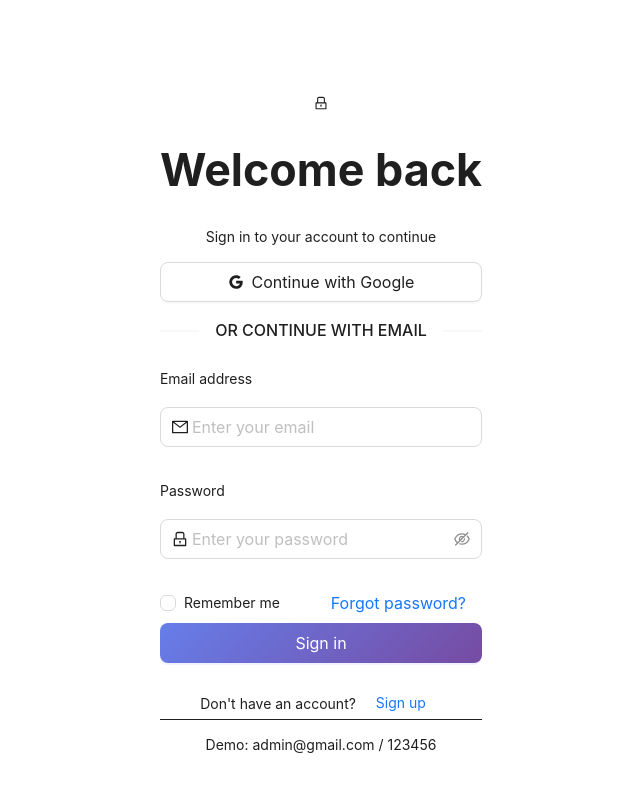
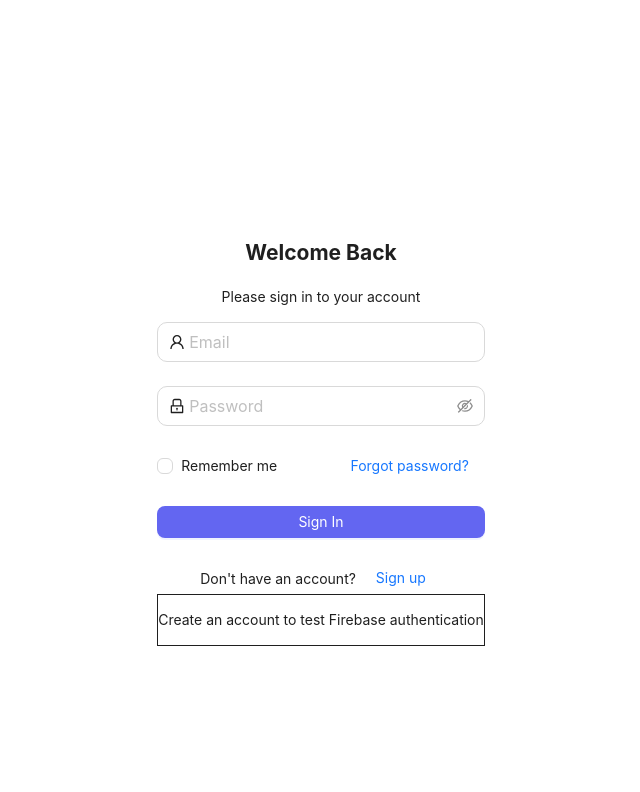
Before and after one commit to sankarkumark34/personal_tracker, a React (Vite) app: page / in a window 1280 px wide. Shown: the top 792 px of the page, without its empty margins (319-959 px from the left). Built offline with nearby package versions, Linux system fonts and the light colour scheme.

Commit message:
Refactor authentication components to streamline state management, enhance user experience with improved form handling, and integrate Firebase for login and signup processes. Remove Google OAuth functionality and update UI for consistency across forms.

```diff
--- a/src/components/auth/AuthContainer.tsx
+++ b/src/components/auth/AuthContainer.tsx
@@ -1,10 +1,9 @@
-import React, { useState, useEffect } from 'react';
-import { Card, message, Spin } from 'antd';
+import React, { useState } from 'react';
+import { Card } from 'antd';
 import LoginForm from './LoginForm';
 import SignUpForm from './SignUpForm';
 import ForgotPasswordForm from './ForgotPasswordForm';
 import type { AuthMode, User } from '../../types/auth';
-import { googleOAuthService } from '../../services/googleOAuthService';
 
 interface AuthContainerProps {
   onLogin: (user: User) => void;
@@ -12,57 +11,42 @@ interface AuthContainerProps {
 
 const AuthContainer: React.FC<AuthContainerProps> = ({ onLogin }) => {
   const [authMode, setAuthMode] = useState<AuthMode>('login');
-  const [isProcessingOAuth, setIsProcessingOAuth] = useState(false);
 
-  useEffect(() => {
-    // Check if this is an OAuth callback
-    if (googleOAuthService.isOAuthCallback()) {
-      setIsProcessingOAuth(true);
-      handleOAuthCallback();
-    }
-  }, []);
-
-  const handleOAuthCallback = async () => {
-    try {
-      const result = await googleOAuthService.handleCallback();
-
-      if (result.success && result.user) {
-        message.success(result.message);
-        console.log('OAuth login successful:', result.user);
-        onLogin(result.user);
-      } else {
-        message.error(result.message);
-      }
-
-      // Clean up URL parameters
-      googleOAuthService.cleanupUrl();
-    } catch (error) {
-      message.error('OAuth login failed. Please try again.');
-      console.error('OAuth callback error:', error);
-    } finally {
-      setIsProcessingOAuth(false);
-    }
-  };
+  const handleSwitchToLogin = () => setAuthMode('login');
+  const handleSwitchToSignUp = () => setAuthMode('signup');
+  const handleSwitchToForgotPassword = () => setAuthMode('forgot-password');
 
   const renderAuthForm = () => {
-    if (isProcessingOAuth) {
-      return (
-        <div className="text-center py-8">
-          <Spin size="large" />
-          <p className="mt-4 text-gray-600">Processing Google login...</p>
-        </div>
-      );
-    }
-
     switch (authMode) {
       case 'login':
-        return <LoginForm onSwitchMode={setAuthMode} onLogin={onLogin} />;
+        return (
+          <LoginForm
+            onLogin={onLogin}
+            onSwitchToSignUp={handleSwitchToSignUp}
+            onSwitchToForgotPassword={handleSwitchToForgotPassword}
+          />
+        );
       case 'signup':
-        return <SignUpForm onSwitchMode={setAuthMode} onLogin={onLogin} />;
+        return (
+          <SignUpForm
+            onLogin={onLogin}
+            onSwitchToLogin={handleSwitchToLogin}
+          />
+        );
       case 'forgot-password':
-        return <ForgotPasswordForm onSwitchMode={setAuthMode} />;
+        return (
+          <ForgotPasswordForm
+            onSwitchToLogin={handleSwitchToLogin}
+          />
+        );
       default:
-        return <LoginForm onSwitchMode={setAuthMode} onLogin={onLogin} />;
+        return (
+          <LoginForm
+            onLogin={onLogin}
+            onSwitchToSignUp={handleSwitchToSignUp}
+            onSwitchToForgotPassword={handleSwitchToForgotPassword}
+          />
+        );
     }
   };
 
--- a/src/components/auth/ForgotPasswordForm.tsx
+++ b/src/components/auth/ForgotPasswordForm.tsx
@@ -1,60 +1,77 @@
 import React, { useState } from 'react';
 import { Button, Form, Input, message } from 'antd';
 import { MailOutlined, ArrowLeftOutlined } from '@ant-design/icons';
-import type { AuthMode, ForgotPasswordData } from '../../types/auth';
-import { authService } from '../../services/authService';
+import type { ForgotPasswordData } from '../../types/auth';
+import { FirebaseAuthService } from '../../services/firebaseAuthService';
 
 interface ForgotPasswordFormProps {
-  onSwitchMode: (mode: AuthMode) => void;
+  onSwitchToLogin: () => void;
 }
 
-// Using ForgotPasswordData type from auth types
-type ForgotPasswordFormValues = ForgotPasswordData;
+const ForgotPasswordForm: React.FC<ForgotPasswordFormProps> = ({ onSwitchToLogin }) => {
+  const [loading, setLoading] = useState(false);
+  const [emailSent, setEmailSent] = useState(false);
 
-const ForgotPasswordForm: React.FC<ForgotPasswordFormProps> = ({ onSwitchMode }) => {
-  const [form] = Form.useForm();
-  const [loading, setLoading] = useState(false);
-
-  const handleSubmit = async (values: ForgotPasswordFormValues) => {
+  const handleSubmit = async (values: ForgotPasswordData) => {
     setLoading(true);
     try {
-      const result = await authService.forgotPassword(values);
-      if (result.success) {
-        message.success(result.message);
-        setTimeout(() => onSwitchMode('login'), 2000);
+      const response = await FirebaseAuthService.resetPassword(values.email);
+
+      if (response.success) {
+        message.success('Password reset email sent successfully!');
+        setEmailSent(true);
       } else {
-        message.error(result.message);
+        message.error(response.error || 'Failed to send reset email');
       }
-    } catch (error) {
+    } catch {
       message.error('Failed to send reset email. Please try again.');
-      console.error('Forgot password error:', error);
     } finally {
       setLoading(false);
     }
   };
 
+  if (emailSent) {
     return (
-    <div>
-      {/* Header with Icon */}
-      <div className="text-center mb-8">
-        <div className="inline-flex items-center justify-center w-12 h-12 bg-orange-100 rounded-xl mb-4">
-          <MailOutlined className="text-lg text-orange-600" />
+      <div className="w-full max-w-md mx-auto text-center">
+        <div className="mb-8">
+          <div className="inline-flex items-center justify-center w-16 h-16 bg-green-100 rounded-full mb-4">
+            <MailOutlined className="text-2xl text-green-600" />
           </div>
-        <h1 className="text-2xl font-semibold text-gray-900 mb-2">Reset your password</h1>
-        <p className="text-gray-500 text-sm">Enter your email address and we'll send you a reset link</p>
+          <h2 className="text-2xl font-semibold text-gray-800 mb-2">Check Your Email</h2>
+          <p className="text-gray-600">
+            We've sent a password reset link to your email address.
+            Please check your inbox and follow the instructions to reset your password.
+          </p>
         </div>
 
-      {/* Forgot Password Form */}
+        <Button
+          type="primary"
+          onClick={onSwitchToLogin}
+          className="w-full bg-blue-600 hover:bg-blue-700 border-blue-600 hover:border-blue-700 rounded-lg h-12 text-base font-medium"
+        >
+          Back to Sign In
+        </Button>
+      </div>
+    );
+  }
+
+  return (
+    <div className="w-full max-w-md mx-auto">
+      <div className="text-center mb-8">
+        <h2 className="text-2xl font-semibold text-gray-800 mb-2">Forgot Password</h2>
+        <p className="text-gray-600">
+          Enter your email address and we'll send you a link to reset your password
+        </p>
+      </div>
+
       <Form
-        form={form}
         name="forgot-password"
         onFinish={handleSubmit}
+        autoComplete="off"
         layout="vertical"
-        size="large"
-        requiredMark={false}
+        className="space-y-4"
       >
         <Form.Item
-          label={<span className="text-gray-700 text-sm font-medium">Email address</span>}
           name="email"
           rules={[
             { required: true, message: 'Please input your email!' },
@@ -63,43 +80,34 @@ const ForgotPasswordForm: React.FC<ForgotPasswordFormProps> = ({ onSwitchMode })
         >
           <Input
             prefix={<MailOutlined className="text-gray-400" />}
-            placeholder="Enter your email"
-            className="h-12 border-gray-300"
-            style={{ borderRadius: '8px' }}
+            placeholder="Email"
+            size="large"
+            className="rounded-lg"
           />
         </Form.Item>
 
-        {/* Submit Button */}
-        <Form.Item className="mt-6">
+        <Form.Item>
           <Button
             type="primary"
             htmlType="submit"
-            size="large"
-            block
             loading={loading}
-            className="h-12 font-medium"
-            style={{
-              borderRadius: '8px',
-              background: 'linear-gradient(135deg, #f59e0b 0%, #ef4444 100%)',
-              border: 'none'
-            }}
+            className="w-full bg-blue-600 hover:bg-blue-700 border-blue-600 hover:border-blue-700 rounded-lg h-12 text-base font-medium"
           >
-            Send reset email
+            Send Reset Link
           </Button>
         </Form.Item>
-      </Form>
 
-      {/* Back to Sign In Link */}
         <div className="text-center mt-6">
           <Button
             type="link"
-          onClick={() => onSwitchMode('login')}
+            onClick={onSwitchToLogin}
             icon={<ArrowLeftOutlined />}
-          className="p-0 text-blue-600 hover:text-blue-700 font-medium text-sm"
+            className="p-0 text-blue-600 hover:text-blue-800 font-medium"
           >
-          Back to sign in
+            Back to Sign In
           </Button>
         </div>
+      </Form>
     </div>
   );
 };
--- a/src/components/auth/LoginForm.tsx
+++ b/src/components/auth/LoginForm.tsx
@@ -1,101 +1,55 @@
 import React, { useState } from 'react';
-import { Button, Form, Input, Checkbox, Divider, message } from 'antd';
-import { LockOutlined, MailOutlined, GoogleOutlined } from '@ant-design/icons';
-import type { AuthMode, LoginCredentials, User } from '../../types/auth';
-import { authService } from '../../services/authService';
-import { googleOAuthService } from '../../services/googleOAuthService';
+import { Button, Form, Input, Checkbox, message } from 'antd';
+import { UserOutlined, LockOutlined } from '@ant-design/icons';
+import type { LoginCredentials, User } from '../../types/auth';
+import { FirebaseAuthService } from '../../services/firebaseAuthService';
 
 interface LoginFormProps {
-  onSwitchMode: (mode: AuthMode) => void;
   onLogin: (user: User) => void;
+  onSwitchToSignUp: () => void;
+  onSwitchToForgotPassword: () => void;
 }
 
-// Using LoginCredentials type from auth types
-type LoginFormValues = LoginCredentials & { remember: boolean };
-
-const LoginForm: React.FC<LoginFormProps> = ({ onSwitchMode, onLogin }) => {
-  const [form] = Form.useForm();
+const LoginForm: React.FC<LoginFormProps> = ({
+  onLogin,
+  onSwitchToSignUp,
+  onSwitchToForgotPassword
+}) => {
   const [loading, setLoading] = useState(false);
 
-  const handleSubmit = async (values: LoginFormValues) => {
+  const handleSubmit = async (values: LoginCredentials) => {
     setLoading(true);
     try {
-      const result = await authService.login(values);
-      if (result.success && result.user) {
-        message.success(result.message);
-        console.log('Logged in user:', result.user);
-        onLogin(result.user);
+      const response = await FirebaseAuthService.login(values);
+
+      if (response.success && response.user) {
+        message.success('Login successful!');
+        onLogin(response.user);
       } else {
-        message.error(result.message);
+        message.error(response.error || 'Login failed');
       }
-    } catch (error) {
+    } catch {
       message.error('Login failed. Please try again.');
-      console.error('Login error:', error);
     } finally {
       setLoading(false);
     }
   };
 
-  const handleGoogleLogin = async () => {
-    console.log('🔍 Google login button clicked - NEW CODE VERSION');
-    console.log('🔍 Current timestamp:', new Date().toISOString());
-    setLoading(true);
-    try {
-      console.log('🚀 Calling googleOAuthService.initiateLogin()');
-      console.log('🔍 googleOAuthService object:', googleOAuthService);
-      // Use real Google OAuth service
-      await googleOAuthService.initiateLogin();
-      console.log('✅ Google OAuth initiation successful');
-    } catch (error) {
-      console.error('❌ Google OAuth initiation failed:', error);
-      message.error('Failed to initiate Google login. Please try again.');
-      console.error('Google login error:', error);
-      setLoading(false);
-    }
-    // Note: setLoading(false) is not called here because the page will redirect
-  };
-
   return (
-    <div>
-      {/* Header with Icon */}
+    <div className="w-full max-w-md mx-auto">
       <div className="text-center mb-8">
-        <div className="inline-flex items-center justify-center w-12 h-12 bg-gray-100 rounded-xl mb-4">
-          <LockOutlined className="text-lg text-gray-600" />
-        </div>
-        <h1 className="text-2xl font-semibold text-gray-900 mb-2">Welcome back</h1>
-        <p className="text-gray-500 text-sm">Sign in to your account to continue</p>
+        <h2 className="text-2xl font-semibold text-gray-800 mb-2">Welcome Back</h2>
+        <p className="text-gray-600">Please sign in to your account</p>
       </div>
 
-      {/* Google Login Button */}
-      <Button
-        type="default"
-        size="large"
-        block
-        icon={<GoogleOutlined />}
-        onClick={handleGoogleLogin}
-        loading={loading}
-        className="mb-6 h-12 border border-gray-300 hover:border-gray-400 text-gray-700 font-medium"
-        style={{ borderRadius: '8px' }}
-      >
-        Continue with Google
-      </Button>
-
-      {/* Divider */}
-      <Divider className="my-6">
-        <span className="text-gray-400 text-xs font-medium">OR CONTINUE WITH EMAIL</span>
-      </Divider>
-
-      {/* Login Form */}
       <Form
-        form={form}
         name="login"
         onFinish={handleSubmit}
+        autoComplete="off"
         layout="vertical"
-        size="large"
-        requiredMark={false}
+        className="space-y-4"
       >
         <Form.Item
-          label={<span className="text-gray-700 text-sm font-medium">Email address</span>}
           name="email"
           rules={[
             { required: true, message: 'Please input your email!' },
@@ -103,76 +57,67 @@ const LoginForm: React.FC<LoginFormProps> = ({ onSwitchMode, onLogin }) => {
           ]}
         >
           <Input
-            prefix={<MailOutlined className="text-gray-400" />}
-            placeholder="Enter your email"
-            className="h-12 border-gray-300"
-            style={{ borderRadius: '8px' }}
+            prefix={<UserOutlined className="text-gray-400" />}
+            placeholder="Email"
+            size="large"
+            className="rounded-lg"
           />
         </Form.Item>
 
         <Form.Item
-          label={<span className="text-gray-700 text-sm font-medium">Password</span>}
           name="password"
           rules={[{ required: true, message: 'Please input your password!' }]}
         >
           <Input.Password
             prefix={<LockOutlined className="text-gray-400" />}
-            placeholder="Enter your password"
-            className="h-12 border-gray-300"
-            style={{ borderRadius: '8px' }}
+            placeholder="Password"
+            size="large"
+            className="rounded-lg"
           />
         </Form.Item>
 
-        {/* Remember Me & Forgot Password */}
-        <div className="flex items-center justify-between mb-6">
+        <Form.Item>
+          <div className="flex items-center justify-between">
             <Form.Item name="remember" valuePropName="checked" noStyle>
-            <Checkbox className="text-gray-600 text-sm">Remember me</Checkbox>
+              <Checkbox className="text-gray-600">Remember me</Checkbox>
             </Form.Item>
             <Button
               type="link"
-            onClick={() => onSwitchMode('forgot-password')}
-            className="p-0 text-blue-600 hover:text-blue-700 text-sm"
+              onClick={onSwitchToForgotPassword}
+              className="p-0 text-blue-600 hover:text-blue-800"
             >
               Forgot password?
             </Button>
           </div>
+        </Form.Item>
 
-        {/* Submit Button */}
         <Form.Item>
           <Button
             type="primary"
             htmlType="submit"
-            size="large"
-            block
             loading={loading}
-            className="h-12 font-medium"
-            style={{
-              borderRadius: '8px',
-              background: 'linear-gradient(135deg, #667eea 0%, #764ba2 100%)',
-              border: 'none'
-            }}
+            className="w-full bg-blue-600 hover:bg-blue-700 border-blue-600 hover:border-blue-700 rounded-lg h-12 text-base font-medium"
           >
-            Sign in
+            Sign In
           </Button>
         </Form.Item>
-      </Form>
 
-      {/* Sign Up Link */}
         <div className="text-center mt-6">
-        <span className="text-gray-600 text-sm">Don't have an account? </span>
+          <span className="text-gray-600">Don't have an account? </span>
           <Button
             type="link"
-          onClick={() => onSwitchMode('signup')}
-          className="p-0 text-blue-600 hover:text-blue-700 font-medium text-sm"
+            onClick={onSwitchToSignUp}
+            className="p-0 text-blue-600 hover:text-blue-800 font-medium"
           >
             Sign up
           </Button>
         </div>
+      </Form>
 
-      {/* Demo Credentials - Subtle hint */}
-      <div className="text-center mt-4 pt-4 border-t border-gray-100">
-        <p className="text-xs text-gray-400">
-          Demo: admin@gmail.com / 123456
+      {/* Demo credentials hint */}
+      <div className="mt-6 p-3 bg-gray-50 rounded-lg border">
+        <p className="text-xs text-gray-500 text-center">
+          Create an account to test Firebase authentication
         </p>
       </div>
     </div>
--- a/src/components/auth/SignUpForm.tsx
+++ b/src/components/auth/SignUpForm.tsx
@@ -1,95 +1,62 @@
 import React, { useState } from 'react';
-import { Button, Form, Input, Divider, message } from 'antd';
-import { UserOutlined, MailOutlined, LockOutlined, GoogleOutlined } from '@ant-design/icons';
-import type { AuthMode, SignUpCredentials, User } from '../../types/auth';
-import { authService } from '../../services/authService';
-import { googleOAuthService } from '../../services/googleOAuthService';
+import { Button, Form, Input, message } from 'antd';
+import { UserOutlined, LockOutlined, MailOutlined } from '@ant-design/icons';
+import type { SignUpCredentials, User } from '../../types/auth';
+import { FirebaseAuthService } from '../../services/firebaseAuthService';
 
 interface SignUpFormProps {
-  onSwitchMode: (mode: AuthMode) => void;
   onLogin: (user: User) => void;
+  onSwitchToLogin: () => void;
 }
 
-// Using SignUpCredentials type from auth types
-type SignUpFormValues = SignUpCredentials;
-
-const SignUpForm: React.FC<SignUpFormProps> = ({ onSwitchMode, onLogin }) => {
-  const [form] = Form.useForm();
+const SignUpForm: React.FC<SignUpFormProps> = ({ onLogin, onSwitchToLogin }) => {
   const [loading, setLoading] = useState(false);
 
-  const handleSubmit = async (values: SignUpFormValues) => {
+  const handleSubmit = async (values: SignUpCredentials) => {
     setLoading(true);
     try {
-      const result = await authService.signUp(values);
-      if (result.success && result.user) {
-        message.success(result.message);
-        console.log('Created user:', result.user);
-        onLogin(result.user);
+      const response = await FirebaseAuthService.signUp(values);
+
+      if (response.success && response.user) {
+        message.success('Account created successfully!');
+        onLogin(response.user);
       } else {
-        message.error(result.message);
+        message.error(response.error || 'Sign up failed');
       }
-    } catch (error) {
+    } catch {
       message.error('Sign up failed. Please try again.');
-      console.error('Sign up error:', error);
     } finally {
       setLoading(false);
     }
   };
 
-  const handleGoogleSignUp = async () => {
-    setLoading(true);
-    try {
-      // Use real Google OAuth service
-      await googleOAuthService.initiateLogin();
-    } catch (error) {
-      message.error('Failed to initiate Google sign up. Please try again.');
-      console.error('Google sign up error:', error);
-      setLoading(false);
-    }
-    // Note: setLoading(false) is not called here because the page will redirect
-  };
-
   return (
-    <div>
-      {/* Header with Icon */}
+    <div className="w-full max-w-md mx-auto">
       <div className="text-center mb-8">
-        <div className="inline-flex items-center justify-center w-12 h-12 bg-green-100 rounded-xl mb-4">
-          <UserOutlined className="text-lg text-green-600" />
-        </div>
-        <h1 className="text-2xl font-semibold text-gray-900 mb-2">Create your account</h1>
-        <p className="text-gray-500 text-sm">Sign up to get started with your account</p>
+        <h2 className="text-2xl font-semibold text-gray-800 mb-2">Create Account</h2>
+        <p className="text-gray-600">Please fill in the details to create your account</p>
       </div>
 
-      {/* Google Sign Up Button */}
-      <Button
-        type="default"
-        size="large"
-        block
-        icon={<GoogleOutlined />}
-        onClick={handleGoogleSignUp}
-        loading={loading}
-        className="mb-6 h-12 border border-gray-300 hover:border-gray-400 text-gray-700 font-medium"
-        style={{ borderRadius: '8px' }}
-      >
-        Continue with Google
-      </Button>
-
-      {/* Divider */}
-      <Divider className="my-6">
-        <span className="text-gray-400 text-xs font-medium">OR CONTINUE WITH EMAIL</span>
-      </Divider>
-
-      {/* Sign Up Form */}
       <Form
-        form={form}
         name="signup"
         onFinish={handleSubmit}
+        autoComplete="off"
         layout="vertical"
-        size="large"
-        requiredMark={false}
+        className="space-y-4"
       >
         <Form.Item
-          label={<span className="text-gray-700 text-sm font-medium">Email address</span>}
+          name="name"
+          rules={[{ required: true, message: 'Please input your name!' }]}
+        >
+          <Input
+            prefix={<UserOutlined className="text-gray-400" />}
+            placeholder="Full Name"
+            size="large"
+            className="rounded-lg"
+          />
+        </Form.Item>
+
+        <Form.Item
           name="email"
           rules={[
             { required: true, message: 'Please input your email!' },
@@ -98,14 +65,13 @@ const SignUpForm: React.FC<SignUpFormProps> = ({ onSwitchMode, onLogin }) => {
         >
           <Input
             prefix={<MailOutlined className="text-gray-400" />}
-            placeholder="Enter your email"
-            className="h-12 border-gray-300"
-            style={{ borderRadius: '8px' }}
+            placeholder="Email"
+            size="large"
+            className="rounded-lg"
           />
         </Form.Item>
 
         <Form.Item
-          label={<span className="text-gray-700 text-sm font-medium">Password</span>}
           name="password"
           rules={[
             { required: true, message: 'Please input your password!' },
@@ -114,14 +80,13 @@ const SignUpForm: React.FC<SignUpFormProps> = ({ onSwitchMode, onLogin }) => {
         >
           <Input.Password
             prefix={<LockOutlined className="text-gray-400" />}
-            placeholder="Create a password"
-            className="h-12 border-gray-300"
-            style={{ borderRadius: '8px' }}
+            placeholder="Password"
+            size="large"
+            className="rounded-lg"
           />
         </Form.Item>
 
         <Form.Item
-          label={<span className="text-gray-700 text-sm font-medium">Confirm Password</span>}
           name="confirmPassword"
           dependencies={['password']}
           rules={[
@@ -131,50 +96,41 @@ const SignUpForm: React.FC<SignUpFormProps> = ({ onSwitchMode, onLogin }) => {
                 if (!value || getFieldValue('password') === value) {
                   return Promise.resolve();
                 }
-                return Promise.reject(new Error('The two passwords do not match!'));
+                return Promise.reject(new Error('Passwords do not match!'));
               },
             }),
           ]}
         >
           <Input.Password
             prefix={<LockOutlined className="text-gray-400" />}
-            placeholder="Confirm your password"
-            className="h-12 border-gray-300"
-            style={{ borderRadius: '8px' }}
+            placeholder="Confirm Password"
+            size="large"
+            className="rounded-lg"
           />
         </Form.Item>
 
-        {/* Submit Button */}
-        <Form.Item className="mt-6">
+        <Form.Item>
           <Button
             type="primary"
             htmlType="submit"
-            size="large"
-            block
             loading={loading}
-            className="h-12 font-medium"
-            style={{
-              borderRadius: '8px',
-              background: 'linear-gradient(135deg, #10b981 0%, #3b82f6 100%)',
-              border: 'none'
-            }}
+            className="w-full bg-blue-600 hover:bg-blue-700 border-blue-600 hover:border-blue-700 rounded-lg h-12 text-base font-medium"
           >
-            Create account
+            Create Account
           </Button>
         </Form.Item>
-      </Form>
 
-      {/* Sign In Link */}
         <div className="text-center mt-6">
-        <span className="text-gray-600 text-sm">Already have an account? </span>
+          <span className="text-gray-600">Already have an account? </span>
           <Button
             type="link"
-          onClick={() => onSwitchMode('login')}
-          className="p-0 text-blue-600 hover:text-blue-700 font-medium text-sm"
+            onClick={onSwitchToLogin}
+            className="p-0 text-blue-600 hover:text-blue-800 font-medium"
           >
             Sign in
           </Button>
         </div>
+      </Form>
     </div>
   );
 };
```
Also changed, not shown: src/services/firebaseAuthService.ts (+11 -8 lines). Lines whose indentation alone changed are shown as unchanged.
